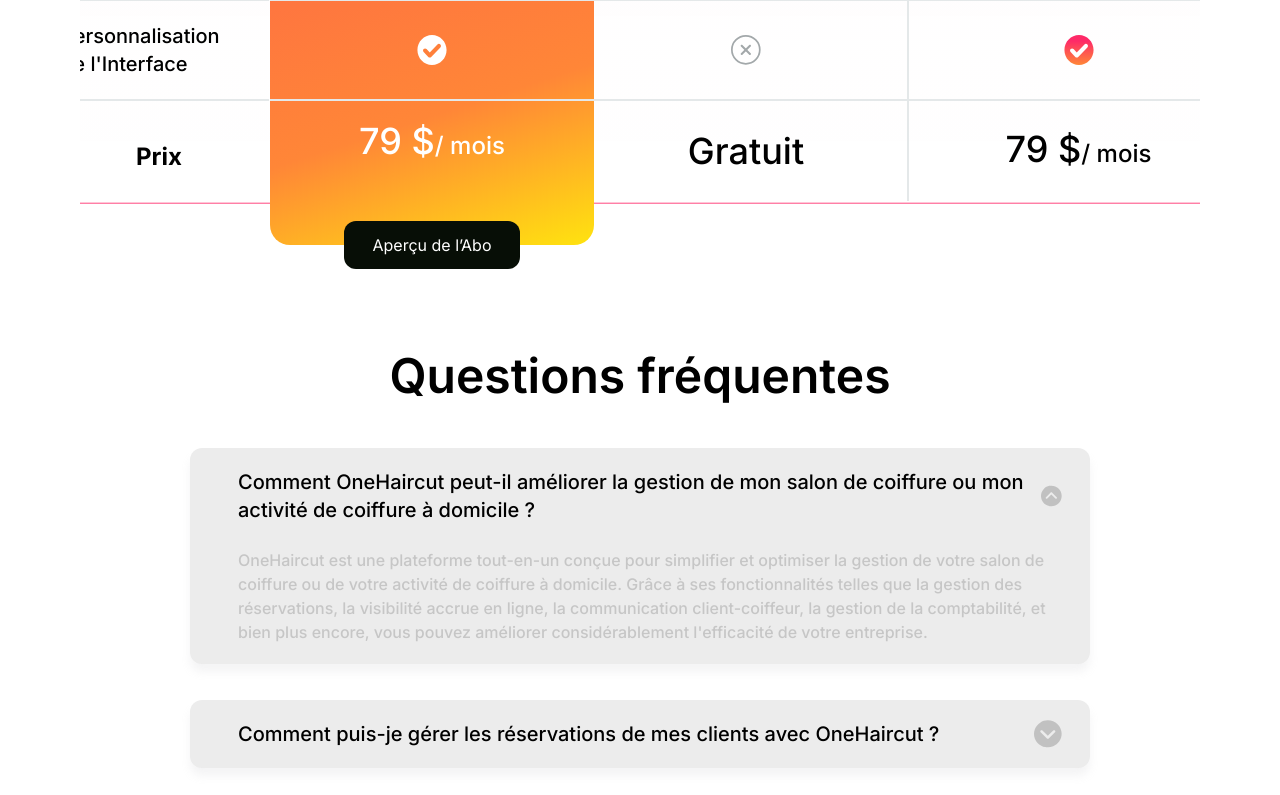
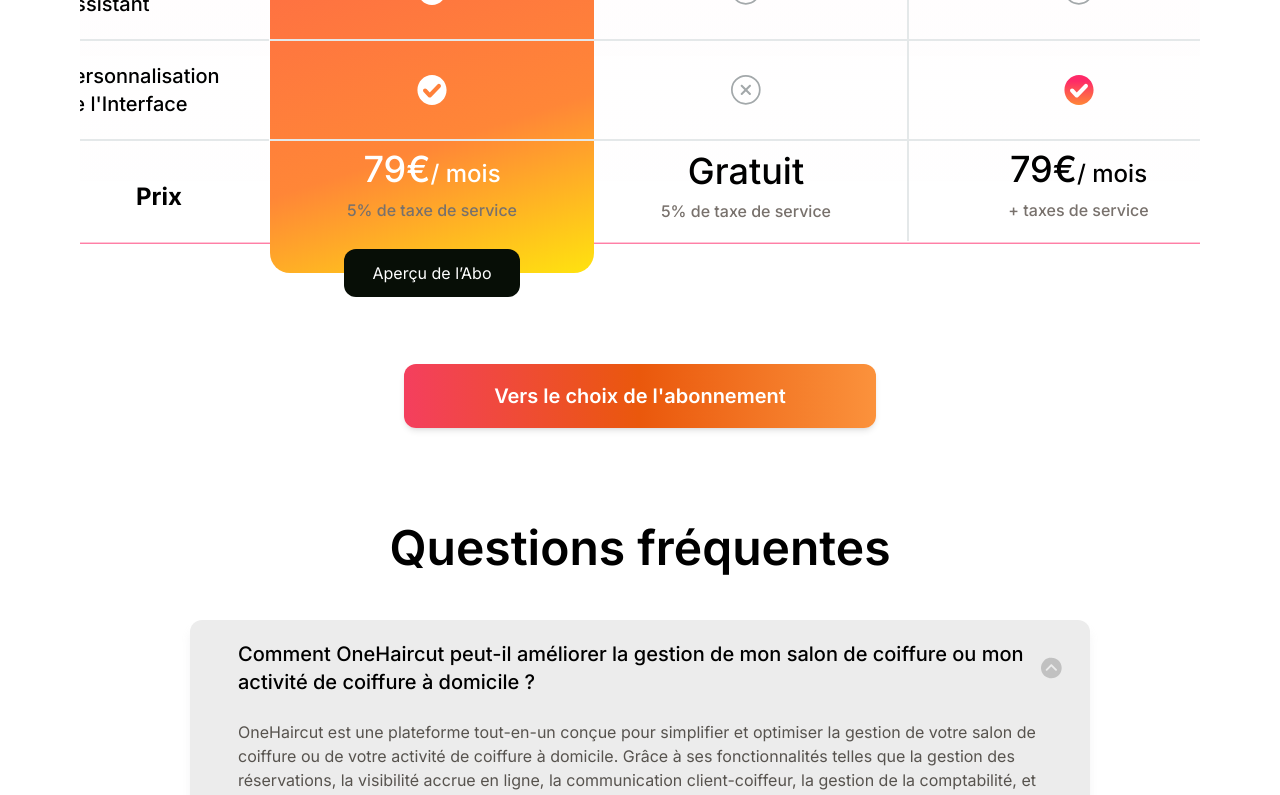
Before and after one commit to silverknight59222/onehaircut-frontend, a Next.js app: page /registration in a window 1280 px wide. Shown: the part 3080-3875 px from the top of the page. Built offline with nearby package versions, Linux system fonts and the light colour scheme.

Commit message:
Registration design update new button to proceed

```diff
--- a/src/app/registration/plans/page.tsx
+++ b/src/app/registration/plans/page.tsx
@@ -2,6 +2,7 @@
 import React, { useEffect, useState } from "react";
 import { useSearchParams, useRouter } from "next/navigation";
 import {
+  LogoCircleFixRight,
   LogoIcon,
   RegistrationCheckedIcon,
   RegistrationUnCheckedIcon,
@@ -14,6 +15,7 @@ import Link from "next/link";
 import { registration } from "@/api/registration";
 import { setLocalStorage } from "@/api/storage";
 import UserProfile from "@/components/UI/UserProfile";
+import { Theme_A } from "@/components/utilis/Themes";
 
 interface Package {
   package: string;
@@ -34,7 +36,7 @@ const Page = ({ params }: Params) => {
   const { loadingView } = userLoader();
   const [selectedPlan, setSelectedPlan] = useState(searchParams.get('plan'));
   const [isLoading, setIsLoading] = useState(false);
-  const defaultPlan:PlanDetails[] = [{
+  const defaultPlan: PlanDetails[] = [{
     plan_id: "",
     name: "",
     price: "",
@@ -81,36 +83,36 @@ const Page = ({ params }: Params) => {
   ];
 
   const onSubmit = () => {
-    if(selectedPlan === 'standard') {
+    if (selectedPlan === 'standard') {
       setLocalStorage('plan_type', JSON.stringify(plans[0]));
     } else {
       setLocalStorage('plan_type', JSON.stringify(plans[1]));
     }
     router.push("/registration/steps");
   }
-  useEffect( () => {
+  useEffect(() => {
     setIsLoading(true);
-    registration.getAllPlans().then(res=>{
+    registration.getAllPlans().then(res => {
       setPlans(res.data.data);
-    }).finally(()=>setIsLoading(false))
+    }).finally(() => setIsLoading(false))
   }, [])
 
   return (
     <div>
       {isLoading && loadingView()}
       <div>
-        <div className="fixed -z-40 -left-32 md:-left-28 -bottom-32 md:-bottom-28 overflow-hidden hidden md:block">
-          {/* <LogoCircle /> */}
+        <div className="hidden lg:block fixed -right-32 md:-right-28 -bottom-32 md:-bottom-28 z-10">
+          <LogoCircleFixRight />
         </div>
         <div className="flex flex-row items-center justify-center border-b border-[#EBF0F2]">
-          <div onClick={()=>router.push('/')} className="w-full flex items-center justify-start gap-5 px-4 md:px-14 py-5 cursor-pointer">
+          <div onClick={() => router.push('/')} className="w-full flex items-center justify-start gap-5 px-4 md:px-14 py-5 cursor-pointer">
             <LogoIcon />
           </div>
           <div className="w-full flex items-center justify-center sm:justify-end gap-4 sm:px-14">
-           <UserProfile/>
+            <UserProfile />
           </div>
         </div>
-        {plans.length > 1 && ( <div className="flex flex-col items-center justify-center mt-12 px-6 w-full overflow-hidden">
+        {plans.length > 1 && (<div className="flex flex-col items-center justify-center mt-12 px-6 w-full overflow-hidden">
           <div className="flex sm:flex-row flex-col gap-2 sm:gap-0 w-full items-center justify-center mb-6 max-w-[1300px] 2xl:max-w-[1340px]">
             <div className="flex sm:flex-row flex-col items-center justify-between w-full">
               <div className="text-black font-medium text-3xl ml-5">
@@ -118,7 +120,7 @@ const Page = ({ params }: Params) => {
               </div>
               <button
                 onClick={() => onSubmit()}
-                className="w-full sm:w-auto text-white py-4 px-11 mt-5 mb-3 md:m-0 font-semibold bg-background-gradient rounded-xl shadow-[0px_17px_36px_0px_rgba(255,125,60,0.25)]"
+                className={`w-full sm:w-auto py-4 px-11 mt-5 mb-3 ${Theme_A.button.medLargeGradientButton}`}
               >
                 Choisir cette offre
               </button>
@@ -127,13 +129,12 @@ const Page = ({ params }: Params) => {
           <div className="flex flex-col xl:flex-row items-center md:items-start gap-6 2xl:gap-11 w-full md:w-auto">
             <div className="w-full lg:w-auto sm:mx-4">
               <Link
-                className={`w-full cursor-pointer sm:w-[600px] h-44 sm:h-[130px] px-8 flex flex-col sm:flex-row items-start sm:items-center justify-center sm:justify-between mb-7 rounded-xl ${
-                  selectedPlan === "standard"
+                className={`w-full cursor-pointer sm:w-[600px] h-44 sm:h-[130px] px-8 flex flex-col sm:flex-row items-start sm:items-center justify-center sm:justify-between mb-7 rounded-xl ${selectedPlan === "standard"
                   ? "bg-background-gradient text-white shadow-[0px_13px_38px_0px_rgba(180,180,180,0.42)]"
                   : "bg-white text-black border border-[#D7D5D5]"
                   }`}
                 href={'/registration/plans?plan=standard'}
-                onClick={() =>setSelectedPlan("standard")}
+                onClick={() => setSelectedPlan("standard")}
               >
                 <div>
                   <p className="font-semibold text-2xl">{plans.length > 1 && plans[0].name}</p>
@@ -144,8 +145,7 @@ const Page = ({ params }: Params) => {
                 <p className="font-semibold text-3xl mt-5">$ {plans.length > 1 && plans[0].price}</p>
               </Link>
               <Link
-                className={`w-full cursor-pointer sm:w-[600px] h-44 sm:h-[130px] px-8 flex flex-col sm:flex-row items-start sm:items-center justify-center sm:justify-between rounded-xl ${
-                  selectedPlan === "pro"
+                className={`w-full cursor-pointer sm:w-[600px] h-44 sm:h-[130px] px-8 flex flex-col sm:flex-row items-start sm:items-center justify-center sm:justify-between rounded-xl ${selectedPlan === "pro"
                   ? "bg-background-gradient text-white shadow-[0px_13px_38px_0px_rgba(180,180,180,0.42)]"
                   : "bg-white text-black border border-[#D7D5D5]"
                   }`}
@@ -193,7 +193,7 @@ const Page = ({ params }: Params) => {
               })}
             </div>
           </div>
-          <div className="relative video my-9 xl:ml-[520px] rounded-xl w-full md:max-w-[502px]">
+          {/* <div className="relative video my-9 xl:ml-[520px] rounded-xl w-full md:max-w-[502px]">
             <ReactPlayer
               url="http://commondatastorage.googleapis.com/gtv-videos-bucket/sample/BigBuckBunny.mp4"
               poster="assets/poster.jpg"
@@ -201,7 +201,15 @@ const Page = ({ params }: Params) => {
               height="auto"
 
             />
-          </div>
+          </div> */}
+          <div className='mt-12 p-6 rounded-2xl bg-stone-900 shadow-lg shadow-slate-700'>
+            <iframe
+              width="560"     // Set the width of the video player
+              height="315"    // Set the height of the video player
+              src={`https://www.youtube.com/embed/TW-LgJUiMX0`}  // Embed the video using the video ID
+              title="Comment faire une réservation sur OneHairCut"  // Provide a title for accessibility
+              allowFullScreen  // Allow full-screen mode
+            /></div>
         </div>)}
       </div>
     </div>
--- a/src/components/pages/registration/MobilePricingTable.tsx
+++ b/src/components/pages/registration/MobilePricingTable.tsx
@@ -3,8 +3,9 @@ import { CarouselProvider, Slider, Slide, ButtonBack, ButtonNext } from 'pure-re
 import 'pure-react-carousel/dist/react-carousel.es.css';
 import { LeftArrowIcon, PackageCheckedIcon, PackageSelectedUnCheckedIcon, RightArrowIcon } from '@/components/utilis/Icons';
 import { useRouter } from "next/navigation";
+import { Theme_A } from '@/components/utilis/Themes';
 function MobilePricingTable() {
-  const router=useRouter();
+  const router = useRouter();
   const packageNames = [
     "Agenda dynamique",
     "Mise en avant de votre salon",
@@ -24,12 +25,12 @@ function MobilePricingTable() {
         totalSlides={3}
         infinite={true}
       >
-        <Slider style={{height: '950px'}}>
+        <Slider style={{ height: '950px' }}>
           <Slide index={0}>
             <div className='w-full'>
               <div className="h-28 flex flex-col items-center justify-center text-3xl font-semibold text-white text-center py-5 rounded-t-xl"
                 style={{
-              background:"linear-gradient(162deg, #FE2569 0%, #FD4C55 42.71%, #FF8637 86.46%, #FFE30F 100%)"
+                  background: "linear-gradient(162deg, #FE2569 0%, #FD4C55 42.71%, #FF8637 86.46%, #FFE30F 100%)"
                 }}>
                 OneHaircut Pro
                 <div className='flex items-center justify-center w-full'>
@@ -39,25 +40,25 @@ function MobilePricingTable() {
                 </div>
               </div>
               <div>
-            {packageNames.map((name,index) => {
+                {packageNames.map((name, index) => {
                   return (
                     <div key={index} className='flex w-full border-b-2 border-[#E4E8E9] items-center justify-between px-4'>
                       <div className="flex items-center text-black font-medium text-xl py-5 ">
                         {name}
                       </div>
                       <div className="flex items-center justify-center py-5">
-                     <PackageCheckedIcon color='#FD4C55'/>
+                        <PackageCheckedIcon color='#FD4C55' />
                       </div>
                     </div>
                   );
                 })}
               </div>
               <div className='relative py-3 flex flex-col items-center justify-center rounded-b-xl' style={{
-              background:"linear-gradient(162deg, #FE2569 0%, #FD4C55 42.71%, #FF8637 86.46%, #FFE30F 100%)"
+                background: "linear-gradient(162deg, #FE2569 0%, #FD4C55 42.71%, #FF8637 86.46%, #FFE30F 100%)"
               }}>
-              <div className='text-white font-medium text-4xl text-center'>79 $<span className="text-2xl">/ mois</span></div>
-              <div className="text-white font-medium my-2"> *5 % de tax de service</div>
-              <div onClick={()=>router.push('registration/plans?plan=pro')} className="absolute z-20 -bottom-5 flex items-center justify-center text-white rounded-xl w-32 h-9 bg-[#070E06]">
+                <div className='text-white font-medium text-4xl text-center'>79€<span className="text-2xl">/ mois</span></div>
+                <div className="text-white font-medium my-2"> *5 % de taxe de service</div>
+                <div onClick={() => router.push('registration/plans?plan=pro')} className="absolute z-20 -bottom-5 flex items-center justify-center text-white rounded-xl w-32 h-9 bg-[#070E06]">
                   Aperçu de l’Abo
                 </div>
               </div>
@@ -67,12 +68,12 @@ function MobilePricingTable() {
             <div className='w-full'>
               <div className="h-28 flex flex-col items-center justify-center text-3xl font-semibold text-white text-center py-5 rounded-t-xl"
                 style={{
-              background:"linear-gradient(162deg, #FE2569 0%, #FD4C55 42.71%, #FF8637 86.46%, #FFE30F 100%)"
+                  background: "linear-gradient(162deg, #FE2569 0%, #FD4C55 42.71%, #FF8637 86.46%, #FFE30F 100%)"
                 }}>
                 OneHaircut standard
               </div>
               <div>
-            {packageNames.map((name,index) => {
+                {packageNames.map((name, index) => {
                   return (
                     <div key={index} className='flex w-full border-b-2 border-[#E4E8E9] items-center justify-between px-4'>
                       <div className="flex items-center text-black font-medium text-xl py-5 ">
@@ -80,9 +81,9 @@ function MobilePricingTable() {
                       </div>
                       <div className="flex items-center justify-center py-5">
                         {index < 6 ?
-                     <PackageCheckedIcon color='#FD4C55'/>
+                          <PackageCheckedIcon color='#FD4C55' />
                           :
-                     <PackageSelectedUnCheckedIcon color='#FD4C55'/>
+                          <PackageSelectedUnCheckedIcon color='#FD4C55' />
                         }
                       </div>
                     </div>
@@ -90,11 +91,11 @@ function MobilePricingTable() {
                 })}
               </div>
               <div className='relative py-3 flex flex-col items-center justify-center rounded-b-xl' style={{
-              background:"linear-gradient(162deg, #FE2569 0%, #FD4C55 42.71%, #FF8637 86.46%, #FFE30F 100%)"
+                background: "linear-gradient(162deg, #FE2569 0%, #FD4C55 42.71%, #FF8637 86.46%, #FFE30F 100%)"
               }}>
-              <div className='text-white font-medium text-4xl text-center'>79 $<span className="text-2xl">/ mois</span></div>
-              <div className="text-white font-medium my-2"> *5 % de tax de service</div>
-              <div onClick={()=>router.push('registration/plans?plan=standard')} className="absolute z-20 -bottom-5 flex items-center justify-center text-white rounded-xl w-32 h-9 bg-[#070E06]">
+                <div className='text-white font-medium text-4xl text-center'>0€<span className="text-2xl">/ mois</span></div>
+                <div className="text-white font-medium my-2"> *5 % de taxe de service</div>
+                <div onClick={() => router.push('registration/plans?plan=standard')} className="absolute z-20 -bottom-5 flex items-center justify-center text-white rounded-xl w-32 h-9 bg-[#070E06]">
                   Aperçu de l’Abo
                 </div>
               </div>
@@ -104,12 +105,12 @@ function MobilePricingTable() {
             <div className='w-full'>
               <div className="h-28 flex flex-col items-center justify-center text-3xl font-semibold text-white text-center py-5 rounded-t-xl"
                 style={{
-              background:"linear-gradient(162deg, #FE2569 0%, #FD4C55 42.71%, #FF8637 86.46%, #FFE30F 100%)"
+                  background: "linear-gradient(162deg, #FE2569 0%, #FD4C55 42.71%, #FF8637 86.46%, #FFE30F 100%)"
                 }}>
                 Concurrents
               </div>
               <div>
-            {packageNames.map((name,index) => {
+                {packageNames.map((name, index) => {
                   return (
                     <div key={index} className='flex w-full border-b-2 border-[#E4E8E9] items-center justify-between px-4'>
                       <div className="flex items-center text-black font-medium text-xl py-5 ">
@@ -117,9 +118,9 @@ function MobilePricingTable() {
                       </div>
                       <div className="flex items-center justify-center py-5">
                         {index === 0 || index === 8 ?
-                     <PackageCheckedIcon color='#FD4C55'/>
+                          <PackageCheckedIcon color='#FD4C55' />
                           :
-                     <PackageSelectedUnCheckedIcon color='#FD4C55'/>
+                          <PackageSelectedUnCheckedIcon color='#FD4C55' />
                         }
                       </div>
                     </div>
@@ -127,17 +128,24 @@ function MobilePricingTable() {
                 })}
               </div>
               <div className='relative py-3 flex flex-col items-center justify-center rounded-b-xl' style={{
-              background:"linear-gradient(162deg, #FE2569 0%, #FD4C55 42.71%, #FF8637 86.46%, #FFE30F 100%)"
+                background: "linear-gradient(162deg, #FE2569 0%, #FD4C55 42.71%, #FF8637 86.46%, #FFE30F 100%)"
               }}>
-              <div className='text-white font-medium text-4xl text-center'>79 $<span className="text-2xl">/ mois</span></div>
-              <div className="text-white font-medium my-2"> *5 % de tax de service</div>
+                <div className='text-white font-medium text-4xl text-center'>min. 79€<span className="text-2xl">/ mois</span></div>
+                <div className="text-white font-medium my-2"> *5 % de taxe de service</div>
               </div>
             </div>
           </Slide>
         </Slider>
-        <ButtonBack className='absolute left-0 top-1/2 transform -translate-x-1/2 -translate-y-1/2 py-4 px-2 bg-white rounded-r-xl rounded-br-xl-xl'><LeftArrowIcon/></ButtonBack>
-        <ButtonNext className='absolute -right-2 top-1/2 transform -translate-x-1/2 -translate-y-1/2 py-4 px-2 bg-white rounded-l-xl rounded-bl-xl-xl'><RightArrowIcon/></ButtonNext>
-      </CarouselProvider>
+        <ButtonBack className='absolute -left-2 top-1/3 mt-14 transform -translate-x-1/2 -translate-y-1/2  bg-white rounded-r-xl rounded-br-xl-xl'><LeftArrowIcon /></ButtonBack>
+        <ButtonNext className='absolute -right-6 top-1/3 mt-14 transform -translate-x-1/2 -translate-y-1/2 bg-white rounded-l-xl rounded-bl-xl-xl'><RightArrowIcon /></ButtonNext>
+      </CarouselProvider><
+        div className={`flex relative content-center justify-center items-center text-center`}>
+        <div
+          onClick={() => router.push('registration/plans?plan=standard')}
+          className={`flex items-center justify-center rounded-xl  w-4/5 h-16 ${Theme_A.button.bigGradientButton} `}>
+          Vers le choix de l'abonnement
+        </div>
+      </div>
     </div>
   )
 }
--- a/src/components/pages/registration/PricingTable.tsx
+++ b/src/components/pages/registration/PricingTable.tsx
@@ -6,6 +6,7 @@ import {
   RegistrationCheckedIcon,
   PackageSelectedUnCheckedIcon
 } from "@/components/utilis/Icons";
+import { Theme_A } from "@/components/utilis/Themes";
 import { useRouter } from "next/navigation";
 import React, { useState } from "react";
 
@@ -64,14 +65,15 @@ const PricingTable = () => {
                 )
               );
             })}
-            <div className="mt-5 h-[100px]">
+            <div className="mt-2 h-[100px]">
               <p className={activePlan === "pro" ? "text-white font-medium text-4xl text-center" : "text-black font-medium text-4xl text-center"}>
-                79 $<span className="text-2xl">/ mois</span>
+                79€<span className="text-2xl">/ mois</span>
               </p>
+              <div className="text-stone-500 font-medium my-2"> 5% de taxe de service</div>
               <div className="flex items-center gap-10 mt-1">
               </div>
             </div>
-            {activePlan === "pro" && <div onClick={() => router.push('registration/plans?plan=pro')} className="flex items-center justify-center text-white rounded-xl -mb-12 w-44 h-12 bg-[#070E06]">
+            {activePlan === "pro" && <div onClick={() => router.push('registration/plans?plan=pro')} className="flex items-center justify-center text-white rounded-xl -mb-12 w-44 h-12 bg-[#070E06] transform hover:scale-105 transition-transform">
               Aperçu de l’Abo
             </div>}
           </div>
@@ -98,8 +100,9 @@ const PricingTable = () => {
             </div>
             <div className="w-full h-[100px] flex flex-col items-center justify-center border-r-2 border-[#E4E8E9] py-4">
               <p className={activePlan === "standard" ? "text-white font-medium text-4xl" : "text-black font-medium text-4xl"}>Gratuit</p>
+              <div className="text-stone-500 font-medium my-2"> 5% de taxe de service</div>
             </div>
-            {activePlan === "standard" && <div onClick={() => router.push('registration/plans?plan=standard')} className="flex items-center justify-center text-white rounded-xl absolute -bottom-8 w-44 h-12 bg-[#070E06]">
+            {activePlan === "standard" && <div onClick={() => router.push('registration/plans?plan=standard')} className="flex items-center justify-center text-white rounded-xl absolute -bottom-8 w-44 h-12 bg-[#070E06] transform hover:scale-105 transition-transform">
               Aperçu de l’Abo
             </div>}
           </div>
@@ -118,11 +121,19 @@ const PricingTable = () => {
                 </div>
               );
             })}
-            <div className="mt-7 h-[100px]">
+            <div className="mt-2 h-[100px]">
               <p className={activePlan === "concorrent" ? "text-white font-medium text-4xl text-center" : "text-black font-medium text-4xl text-center"}>
-                79 $<span className="text-2xl">/ mois</span>
+                79€<span className="text-2xl">/ mois</span>
               </p>
+              <div className="text-stone-500 font-medium my-2"> + taxes de service</div>
             </div>
+          </div>
+        </div>
+        <div className={`flex relative content-center justify-center items-center text-center`}>
+          <div
+            onClick={() => router.push('registration/plans?plan=standard')}
+            className={`flex items-center justify-center rounded-xl  w-2/5 h-16 ${Theme_A.button.bigGradientButton} `}>
+            Vers le choix de l'abonnement
           </div>
         </div>
       </div>
--- a/src/components/pages/registration/index.tsx
+++ b/src/components/pages/registration/index.tsx
@@ -152,10 +152,9 @@ const Registration = () => {
                     </p>
                     <div className="flex items-center justify-end">
                       <div
-                        className={`${
-                          index === 3 &&
+                        className={`${index === 3 &&
                           "flex items-center justify-center icon-bg w-20 h-20 rounded-xl"
-                        }`}
+                          }`}
                       >
                         {item.icon}
                       </div>
@@ -165,13 +164,13 @@ const Registration = () => {
               })}
             </div>
           </div>
-          <div className="hidden lg:flex items-center justify-center w-full overflow-auto">
+          <div className="mt-20  hidden lg:flex items-center justify-center w-full overflow-auto">
             <PricingTable />
           </div>
-          <div className="flex items-center justify-center w-full lg:hidden">
+          <div className=" flex items-center justify-center w-full lg:hidden">
             <MobilePricingTable />
           </div>
-          <div className="mt-5">
+          <div className="mt-20">
             <p className="font-semibold text-3xl sm:text-4xl lg:text-5xl text-center text-black mb-12">
               Questions fréquentes
             </p>
@@ -181,9 +180,8 @@ const Registration = () => {
                   <div
                     key={index}
                     onClick={() => questionToggle(index)}
-                    className={`w-full lg:w-[900px] cursor-pointer  ${
-                      openQuestion === index ? "max-h-full" : "max-h-full"
-                    } py-5 pl-6 md:pl-12 pr-6 md:pr-7 mb-9 rounded-xl bg-[#ECECEC] shadow-[0px_8px_9px_0px_rgba(179,184,185,0.15)]`}
+                    className={`w-full lg:w-[900px] cursor-pointer  ${openQuestion === index ? "max-h-full" : "max-h-full"
+                      } py-5 pl-6 md:pl-12 pr-6 md:pr-7 mb-9 rounded-xl bg-[#ECECEC] shadow-[0px_8px_9px_0px_rgba(179,184,185,0.15)]`}
                   >
                     <div className="flex items-center justify-between cursor-pointer">
                       <p className="font-medium text-base sm:text-lg xl:text-xl text-black">
@@ -196,7 +194,7 @@ const Registration = () => {
                       )}
                     </div>
                     {openQuestion === index && (
-                      <p className="font-medium text-[#C6C6C6] mt-6 transition ease-in-out duration-100">
+                      <p className="font-normal text-stone-600 mt-6 transition ease-in-out duration-100">
                         {question.answer}
                       </p>
                     )}
```
Lines whose indentation alone changed are shown as unchanged.
